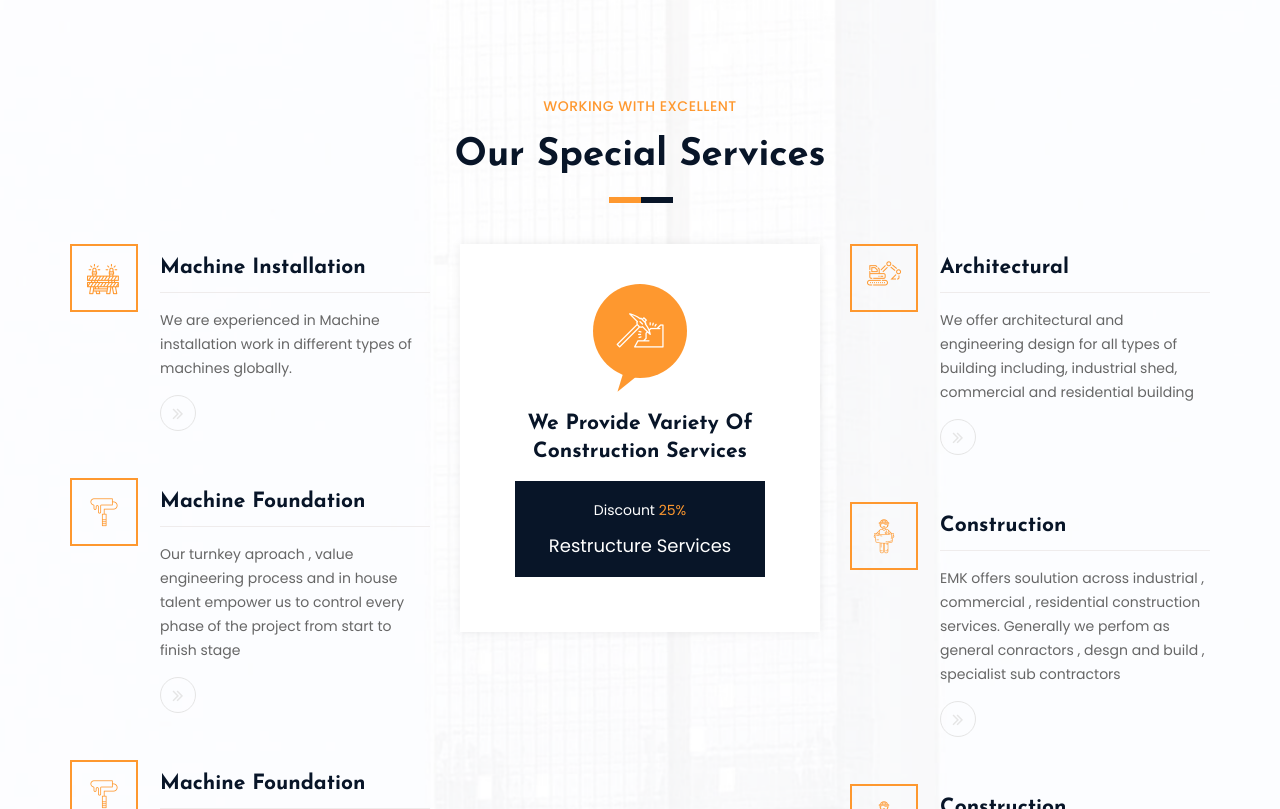
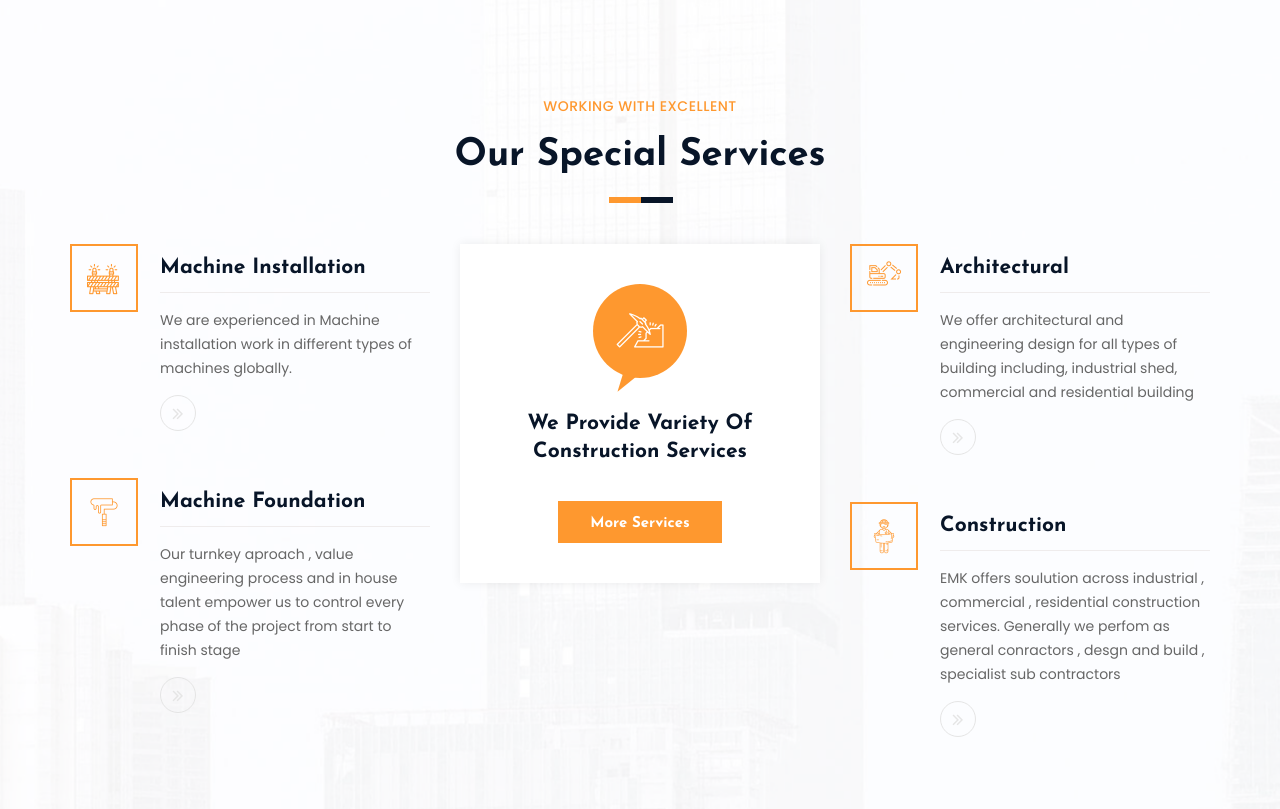
Before and after one commit to kikwale/emk-v1, a PHP site: page / in a window 1280 px wide. Shown: the part 2350-3159 px from the top of the page. Run offline with PHP 8.4, Linux system fonts and the light colour scheme; some libraries are stand-ins or nearby versions.

Commit message:
new updates

```diff
--- a/partials/portifolio.php
+++ b/partials/portifolio.php
@@ -9,7 +9,7 @@
                                 <h5>We Make Connections</h5>
                                 <h2 class="title">Explore recent projects</h2>
                             </div>
-                            <div class="title-desc">The argument in favor of using filler text goes something like this: If you use real iller text goes something content in the design.</div>
+                            <div class="title-desc">We deliver self performed turn key project for all industries types as well as building sector with unmatched record or zero missed deadline.</div>
                         </div><!-- section title end -->
                     </div>
                 </div><!-- row end-->
--- a/partials/services.php
+++ b/partials/services.php
@@ -60,28 +60,6 @@
                                 </a>
                             </div>
                         </div><!--featured-icon-box-->
-                        <!--featured-icon-box-->
-                        <div class="featured-icon-box style1 left-icon icon-align-top">
-                            <div class="featured-icon"><!--featured-icon-->
-                                <div class="cmt-icon cmt-icon_element-border cmt-icon_element-color-skincolor cmt-icon_element-size-md cmt-icon_element-style-square">
-                                    <i class="flaticon flaticon-construction-and-tools-2"></i>
-                                </div>
-                            </div>
-                            <div class="featured-content"><!--featured-content-->
-                                <div class="featured-title">
-                                    <h5><a href="services.php">Machine foundation</a></h5>
-                                </div>
-                                <div class="separator">
-                                    <div class="sep-line mt-10 mb-15"></div>
-                                </div>
-                                <div class="featured-desc"><!--featured-desc-->
-                                    <p>Our turnkey aproach , value engineering process and in house talent empower us to control every phase of the project from start to finish stage </p>
-                                </div>
-                                <a href="services.php" class="cmt-icon cmt-icon_element-border cmt-icon_element-color-white cmt-icon_element-size-xs cmt-icon_element-style-round">
-                                    <i class="fa fa-angle-double-right"></i>
-                                </a>
-                            </div>
-                        </div><!--featured-icon-box-->
                     </div>
                     <div class="col-lg-4">
                         <div class="featured-icon-box text-center style2 box-shadow">
@@ -94,9 +72,10 @@
                                 <div class="featured-title">
                                     <h5>We Provide Variety of Construction Services</h5>
                                 </div>
-                                <div class="highlight-box cmt-textcolor-white cmt-bgcolor-darkgrey">
-                                    <p>Discount <span class="cmt-textcolor-skincolor">25%</span></p>
-                                    <h5>Restructure Services</h5>
+                                <div class="row">
+                                    <div class="col-md-12">
+                                        <a class="cmt-btn cmt-btn-size-md cmt-btn-shape-square cmt-btn-bgcolor-skincolor mt-35" href="services.php">More Services</a>
+                                    </div>
                                 </div>
                                 <!-- <a href="#" class="cmt-textcolor-skincolor">Click to Get Discount</a> -->
                             </div>
@@ -147,28 +126,6 @@
                                 </a>
                             </div>
                         </div><!--featured-icon-box-->
-                        <!--featured-icon-box-->
-                         <div class="featured-icon-box style1 left-icon icon-align-top">
-                            <div class="featured-icon"><!--featured-icon-->
-                                <div class="cmt-icon cmt-icon_element-border cmt-icon_element-color-skincolor cmt-icon_element-size-md cmt-icon_element-style-square">
-                                    <i class="flaticon flaticon-engineer-working"></i>
-                                </div>
-                            </div>
-                            <div class="featured-content"><!--featured-content-->
-                                <div class="featured-title">
-                                    <h5><a href="services.php">Construction</a></h5>
-                                </div>
-                                <div class="separator">
-                                    <div class="sep-line mt-10 mb-15"></div>
-                                </div>
-                                <div class="featured-desc"><!--featured-desc-->
-                                    <p>EMK offers soulution across industrial , commercial , residential construction services. Generally we perfom as general conractors , desgn and build , specialist sub contractors </p>
-                                </div>
-                                <a href="services.php" class="cmt-icon cmt-icon_element-border cmt-icon_element-color-white cmt-icon_element-size-xs cmt-icon_element-style-round">
-                                    <i class="fa fa-angle-double-right"></i>
-                                </a>
-                            </div>
-                        </div><!--featured-icon-box-->
                     </div>
                 </div><!-- row end -->
             </div>
```
